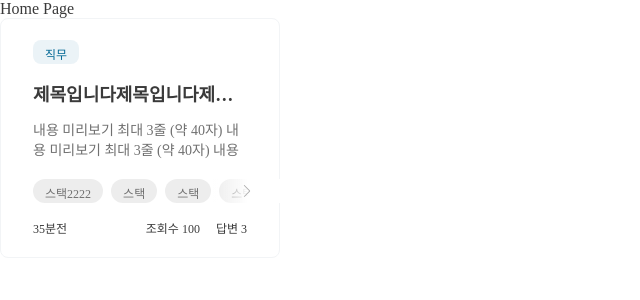
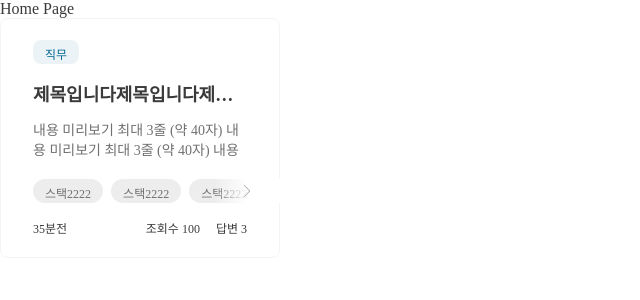
Before and after one commit to Soongmile/Soongmile-FE, a Next.js app: page / in a window 1280 px wide. Shown: the top 300 px of the page, without its empty margins (0-640 px from the left). Built offline with nearby package versions, Linux system fonts and the light colour scheme.

Commit message:
[#2] refactor: Tag 컴포넌트 리팩토링

```diff
--- a/components/reusable/Card/index.tsx
+++ b/components/reusable/Card/index.tsx
@@ -55,7 +55,9 @@ const Card = () => {
 
   return (
     <StyledCard>
-      <Tag variant="color" content="직무" />
+      <Tag color="color" size="small">
+        <p>직무</p>
+      </Tag>
       <Spacing direction="vertical" size={16} />
       <Title>제목입니다제목입니다제목입니다제목입니다제목입니다제목입니다</Title>
       <Spacing direction="vertical" size={16} />
@@ -67,17 +69,29 @@ const Card = () => {
       <Spacing direction="vertical" size={16} />
       <StackTagsArea>
         <StackTagsWrap ref={ref}>
-          <Tag variant="gray" content="스택2222" />
+          <Tag color="gray" size="big">
+            <p>스택2222</p>
+          </Tag>
           <Spacing direction="horizontal" size={8} />
-          <Tag variant="gray" content="스택" />
+          <Tag color="gray" size="big">
+            <p>스택2222</p>
+          </Tag>
           <Spacing direction="horizontal" size={8} />
-          <Tag variant="gray" content="스택" />
+          <Tag color="gray" size="big">
+            <p>스택2222</p>
+          </Tag>
           <Spacing direction="horizontal" size={8} />
-          <Tag variant="gray" content="스택" />
+          <Tag color="gray" size="big">
+            <p>스택2222</p>
+          </Tag>
           <Spacing direction="horizontal" size={8} />
-          <Tag variant="gray" content="스택" />
+          <Tag color="gray" size="big">
+            <p>스택2222</p>
+          </Tag>
           <Spacing direction="horizontal" size={8} />
-          <Tag variant="gray" content="스택" />
+          <Tag color="gray" size="big">
+            <p>스택2222</p>
+          </Tag>
         </StackTagsWrap>
         {useIsOverflow({ ref }) && scrollState === 'right' && (
           <OverflowBoxRight>
--- a/components/reusable/Tag.tsx
+++ b/components/reusable/Tag.tsx
@@ -1,15 +1,17 @@
 import theme from '@/styles/theme';
+import { ReactElement } from 'react';
 import styled from 'styled-components';
 
 interface Props extends React.HTMLAttributes<HTMLSpanElement> {
-  readonly variant: 'color' | 'gray';
-  readonly content: string;
+  color: 'color' | 'gray';
+  size: 'small' | 'big';
+  children: ReactElement;
 }
 
-const Tag = ({ variant = 'color', content, ...props }: Props) => {
+const Tag = ({ color = 'color', size = 'small', children, ...props }: Props) => {
   return (
-    <StyledTag variant={variant} {...props}>
-      {content}
+    <StyledTag color={color} size={size} {...props}>
+      {children}
     </StyledTag>
   );
 };
@@ -17,13 +19,14 @@ const Tag = ({ variant = 'color', content, ...props }: Props) => {
 export default Tag;
 
 interface StyledTagProps {
-  readonly variant: 'color' | 'gray';
+  color: 'color' | 'gray';
+  size: 'small' | 'big';
 }
 
 const StyledTag = styled.span<StyledTagProps>`
-  background-color: ${(props) => backgroundColor[props.variant]};
-  color: ${(props) => textColor[props.variant]};
-  border-radius: ${(props) => radiusSize[props.variant]};
+  background-color: ${(props) => backgroundColor[props.color]};
+  color: ${(props) => textColor[props.color]};
+  border-radius: ${(props) => radiusSize[props.size]};
   height: 24px;
   min-width: fit-content;
   font-size: ${theme.fontStyles.Caption.fontSize}px;
@@ -43,6 +46,6 @@ const textColor = {
 };
 
 const radiusSize = {
-  color: '8px',
-  gray: '100px',
+  small: '8px',
+  big: '100px',
 };
```
